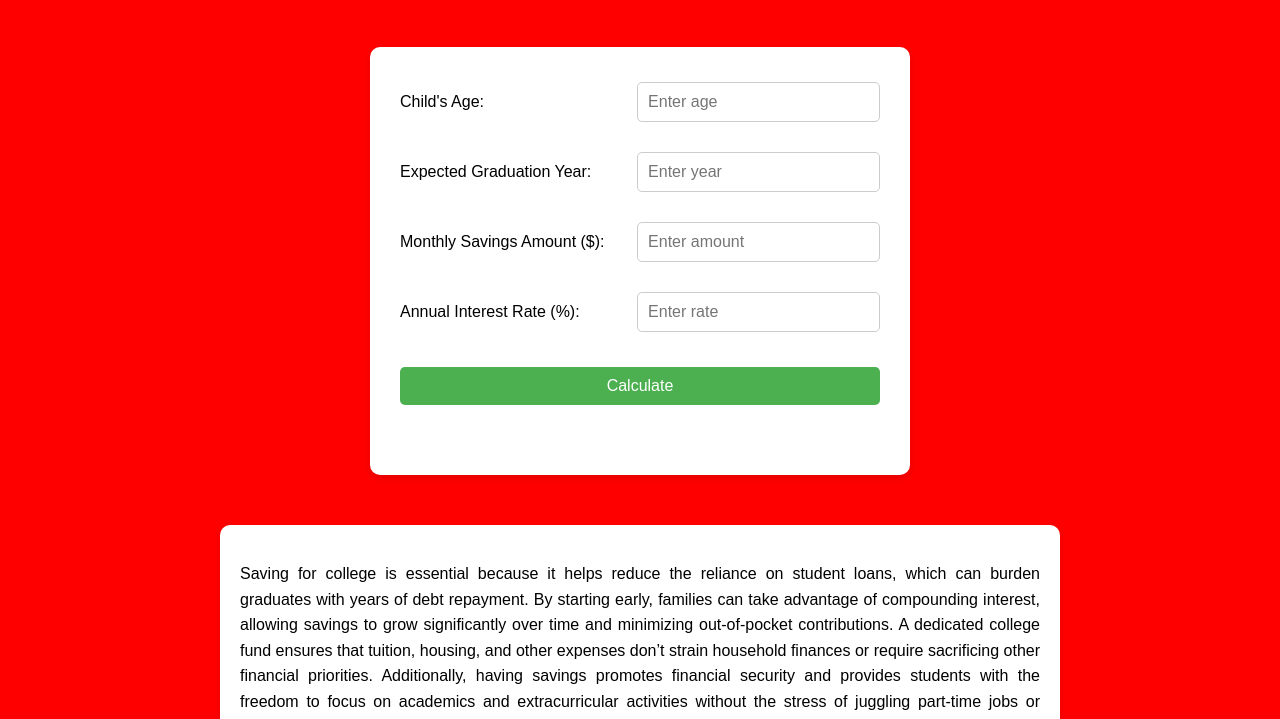
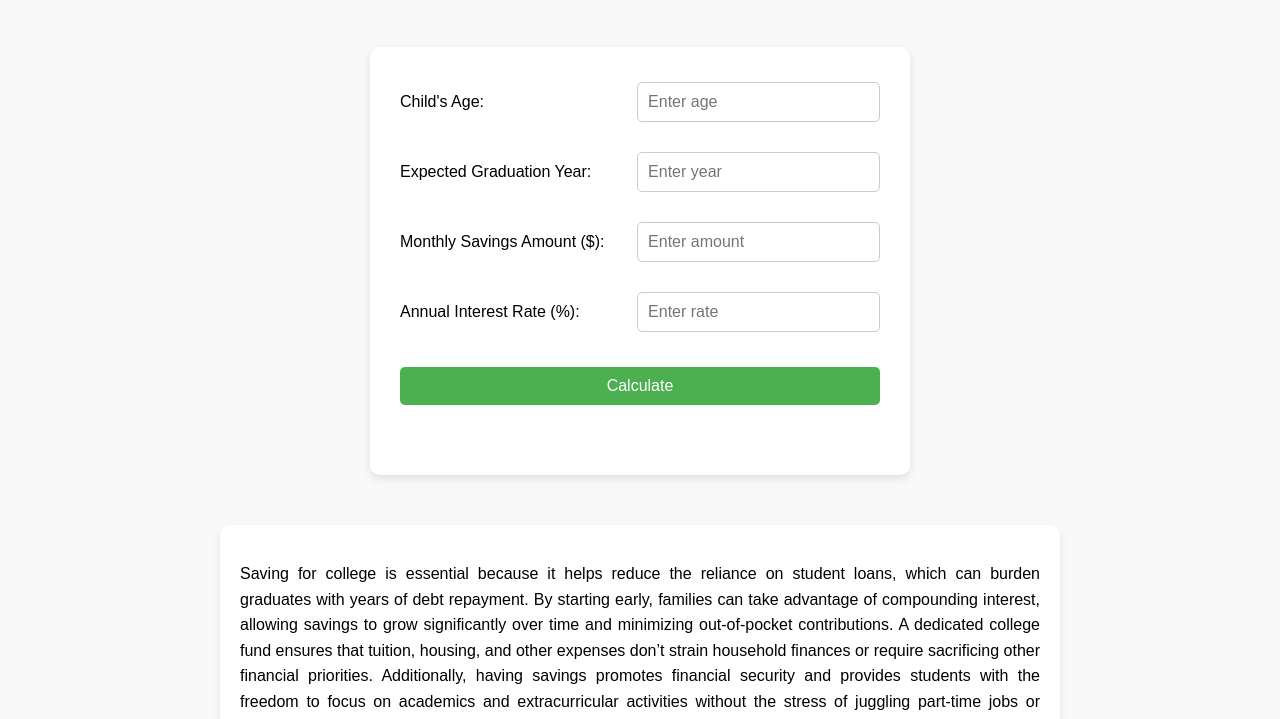
Before and after one commit to EarlTaylor96/earltaylor96.github.io, a plain HTML site: page collegefundcalculator.html in a window 1280 px wide. Shown: the part 80-799 px from the top of the page. Drawn offline with Linux system fonts and the light colour scheme.

Commit message:
Update collegefundcalculator.html

```diff
--- a/collegefundcalculator.html
+++ b/collegefundcalculator.html
@@ -7,7 +7,7 @@
         font-family: Arial, sans-serif;
         margin: 0;
         padding: 0;
-        background-color: Red;
+        background-color: #f9f9f9;
       }
 
       h1 {
```
